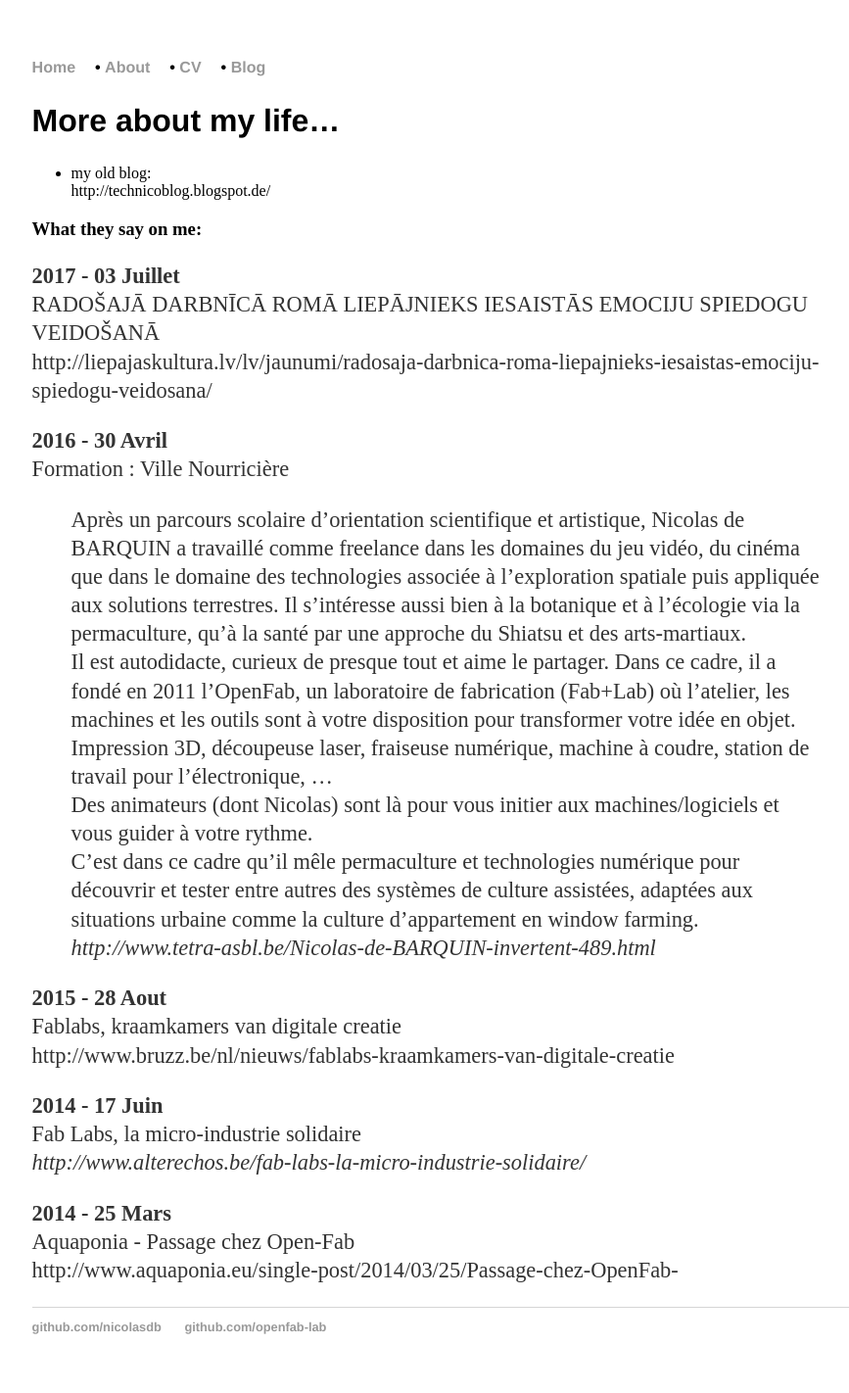
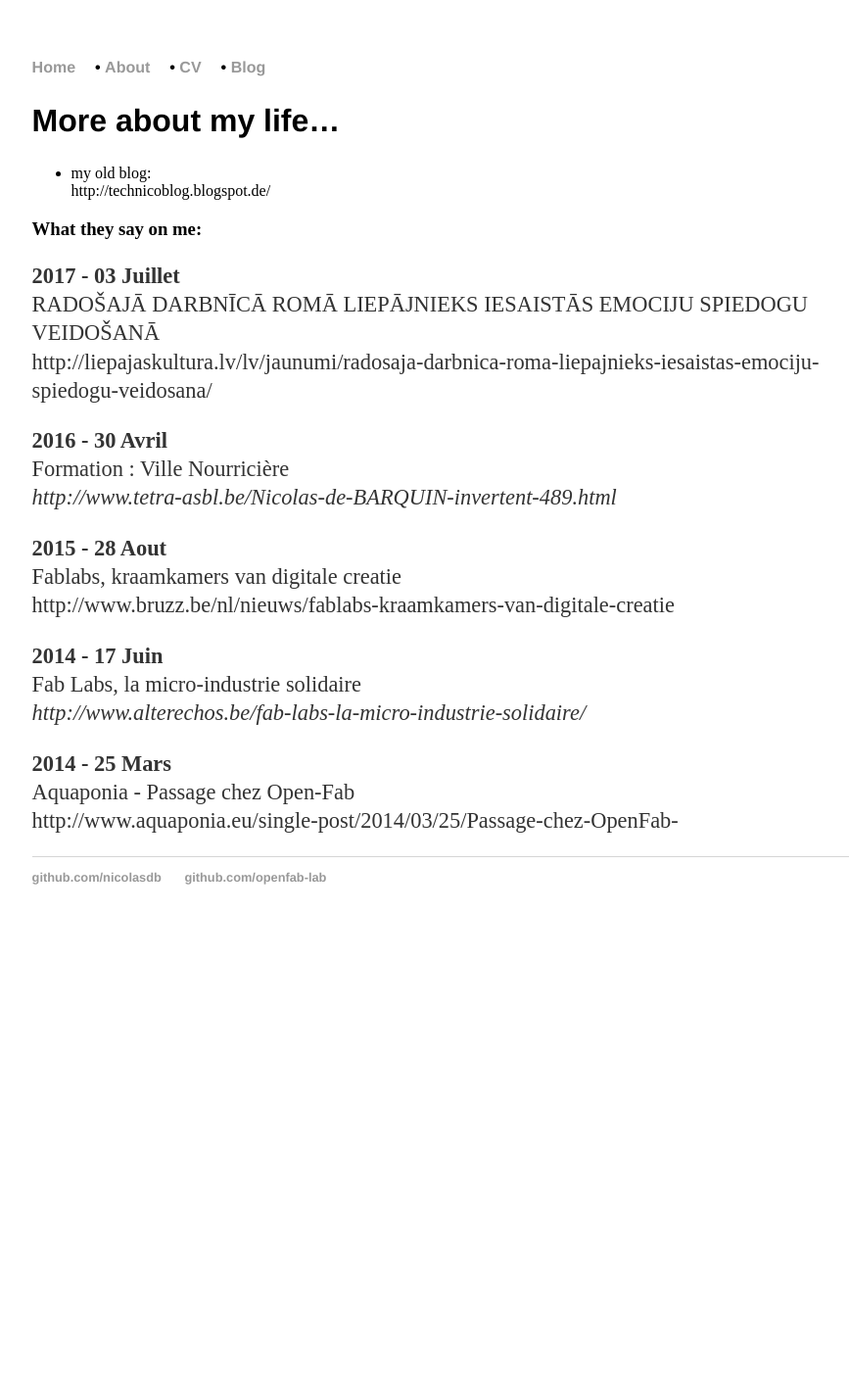
Before and after one commit to nicolasdb/nicolasdb.github.io, a Jekyll site: the page built from about/index.md, in a window 1280 px wide. Shown: the whole page at 98% size, without its empty margins (185-1052 px from the left). Built offline with Jekyll 4.4.1, drawn with Linux system fonts in a browser that asks for light colours; after the commit the page ends 963 px from its top, so only the background shows below that.

Commit message:
Update index.md

```diff
--- a/about/index.md
+++ b/about/index.md
@@ -15,11 +15,6 @@ http://liepajaskultura.lv/lv/jaunumi/radosaja-darbnica-roma-liepajnieks-iesaista
 
 **2016 - 30 Avril**
 Formation : Ville Nourricière
->Après un parcours scolaire d'orientation scientifique et artistique, Nicolas de BARQUIN a travaillé comme freelance dans les domaines du jeu vidéo, du cinéma que dans le domaine des technologies associée à l'exploration spatiale puis appliquée aux solutions terrestres. Il s'intéresse aussi bien à la botanique et à l'écologie via la permaculture, qu'à la santé par une approche du Shiatsu et des arts-martiaux.
-Il est autodidacte, curieux de presque tout et aime le partager. Dans ce cadre, il a fondé en 2011 l'OpenFab, un laboratoire de fabrication (Fab+Lab) où l'atelier, les machines et les outils sont à votre disposition pour transformer votre idée en objet.
-Impression 3D, découpeuse laser, fraiseuse numérique, machine à coudre, station de travail pour l'électronique, ...
-Des animateurs (dont Nicolas) sont là pour vous initier aux machines/logiciels et vous guider à votre rythme.
-C'est dans ce cadre qu'il mêle permaculture et technologies numérique pour découvrir et tester entre autres des systèmes de culture assistées, adaptées aux situations urbaine comme la culture d'appartement en window farming.
 *http://www.tetra-asbl.be/Nicolas-de-BARQUIN-invertent-489.html*
 
 **2015 - 28 Aout**
```
